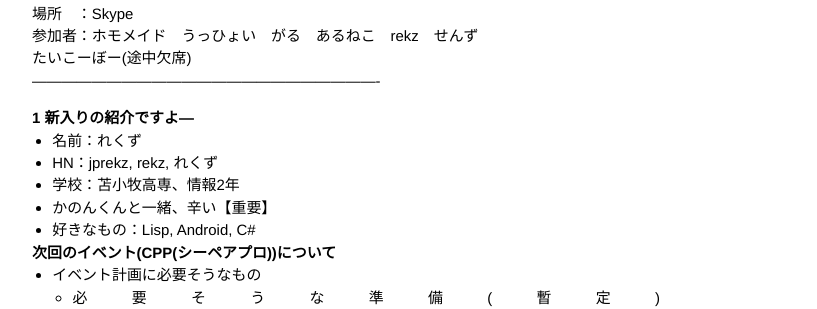
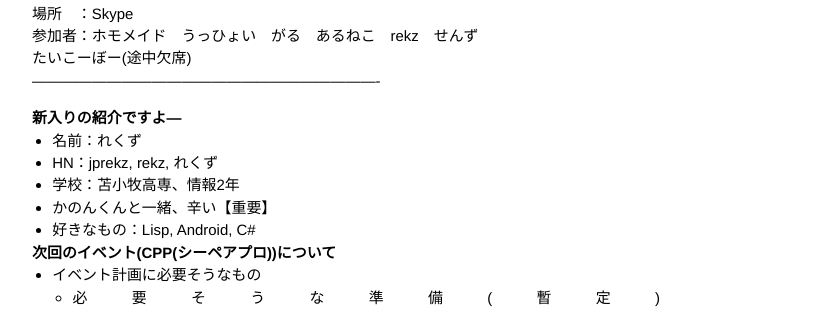
Before and after one commit to local-students/local-students.github.io, a Jekyll site: the page built from _posts/2014-11-15-MTG.markdown, in a window 1280 px wide and 900 px high. Shown: the part 386-695 px from the top of the window, without its empty margins (294-1111 px from the left). Built offline with Jekyll 4.4.1, drawn with Linux system fonts in a browser that asks for light colours; Markdown is read by kramdown in place of the engine named in the settings; comment, search, counter and statistics services are not loaded.

Commit message:
Update 2014-11-15-MTG.markdown

```diff
--- a/_posts/2014-11-15-MTG.markdown
+++ b/_posts/2014-11-15-MTG.markdown
@@ -22,7 +22,7 @@ categories: MTG
 参加者：ホモメイド　うっひょい　がる　あるねこ　rekz　せんず
   たいこーぼー(途中欠席)
 ----------------------------------------------------------------------
-## 1 新入りの紹介ですよ―
+## 新入りの紹介ですよ―
 * 名前：れくず
 * HN：jprekz, rekz, れくず
 * 学校：苫小牧高専、情報2年
```
